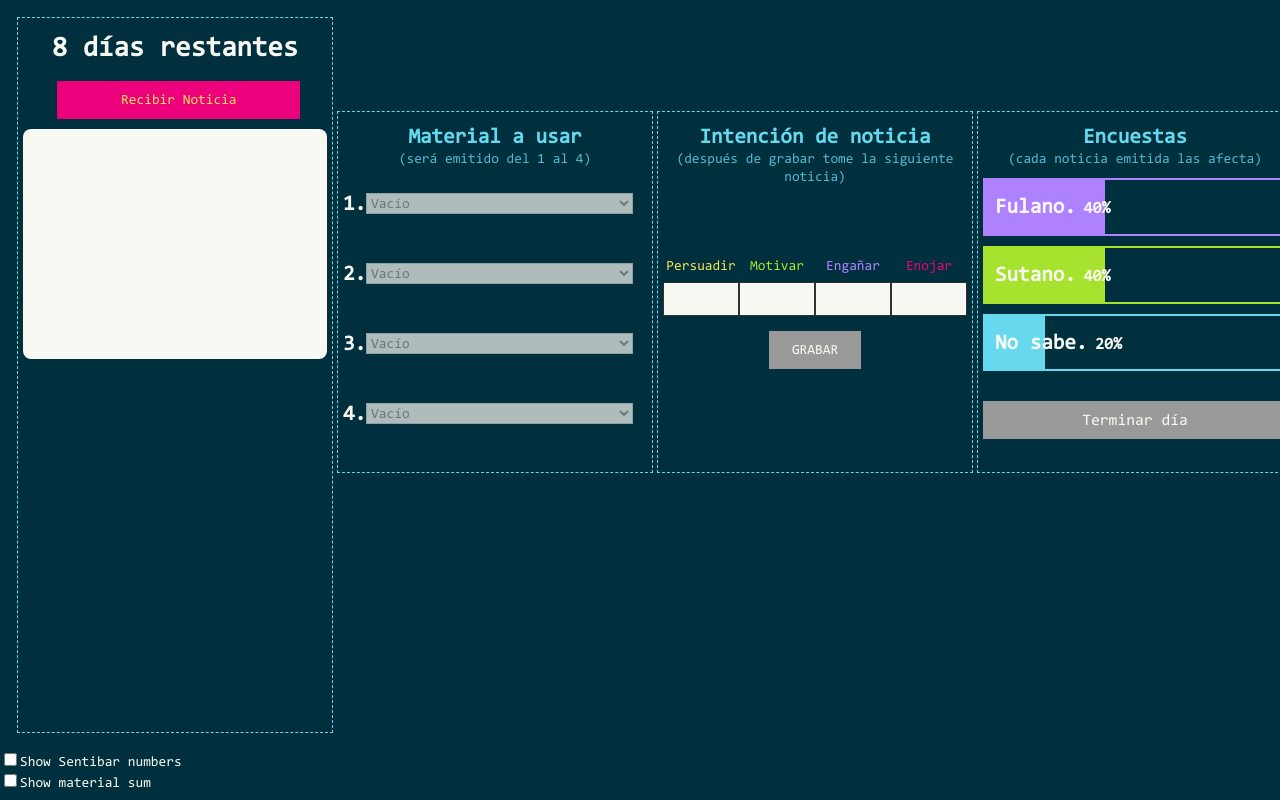
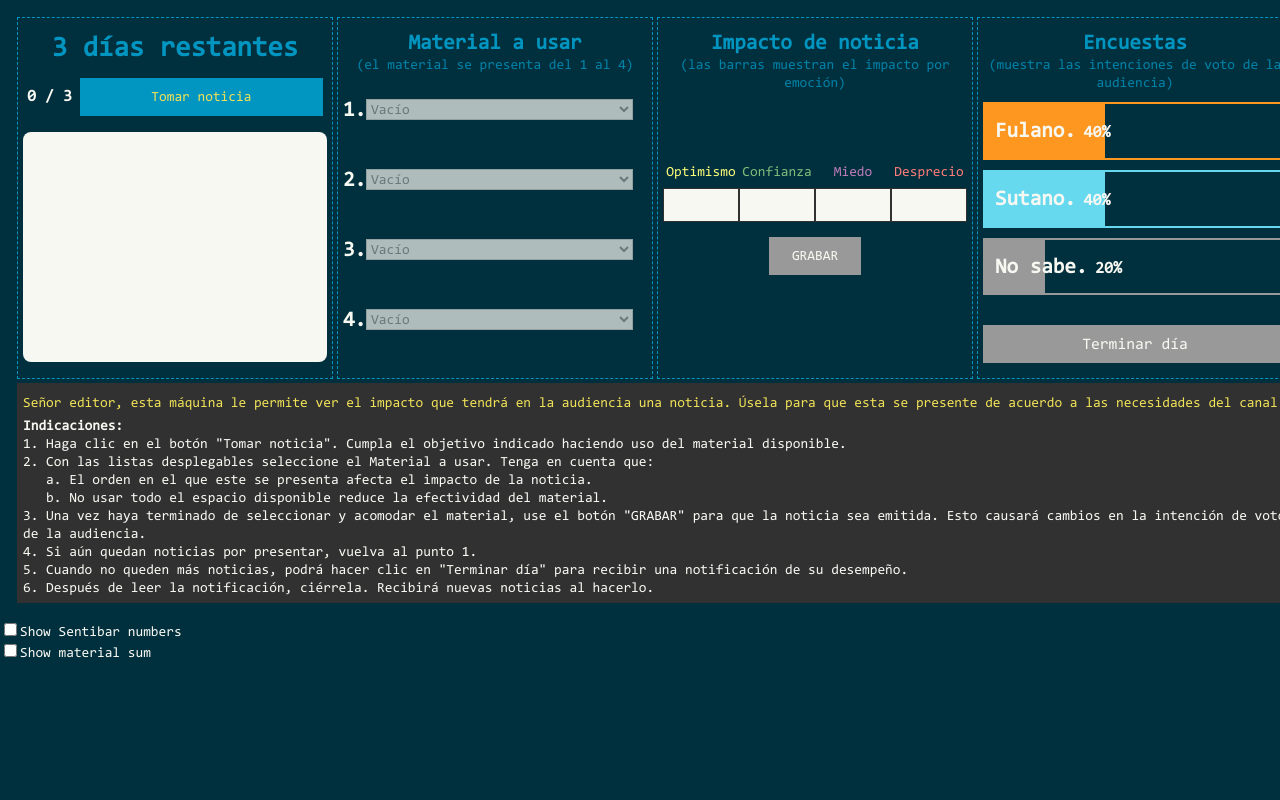
Before and after one commit to mapedorr/mimoMVI, a plain HTML site: page index.html in a window 1280 px wide. Shown: the top 800 px of the page. Drawn offline with Linux system fonts and the light colour scheme.

Commit message:
Added intructions for how to play the prototype.
Intentions changed to emotions again.
Visual feedback added for voting intentions.
Days reduced to 3.
Ready to work on all the news that will be presented to the player and
its corresponding material.

```diff
--- a/css/main.css
+++ b/css/main.css
@@ -1,3 +1,11 @@
+/*
+Colores emociones:
+  - Optimismo #fbfb79
+  - Confianza #7cbc79
+  - Miedo #bc7cb9
+  - Desprecio #fb7c79
+*/
+
 html {
   font-size: 100%;
 }
@@ -18,14 +26,14 @@ body, button, input, select, textarea, pre {
 
 button {
   border: none;
-  background: #ec007c;
+  background: #0096c1;
   color: #efe158;
   padding: 10px 5px;
 }
 
 button:active {
   background-color: #efe158;
-  color: #ec007c;
+  color: #0096c1;
 }
 
 button:disabled {
@@ -158,10 +166,11 @@ nav ul, nav ol {
 }
 
 #mimo {
-  height: 720px;
+  display: flex;
+  flex-wrap: wrap;
+  position: relative;
   background: #00303e;
   margin: 0 auto;
-  display: flex;
   padding: 15px;
 }
 
@@ -169,14 +178,11 @@ nav ul, nav ol {
   flex: 1 auto;
 }
 
-.mod-facts,
-.mod-mtl,
-.mod-preview,
-.mod-rslt {
+.mod {
   display: flex;
   flex-direction: column;
   padding: 5px;
-  border: 1px dashed #66d9ef;
+  border: 1px dashed #0096c1;
   margin: 2px;
   width: 300px;
 }
@@ -187,30 +193,21 @@ nav ul, nav ol {
   height: 350px;
 }
 
-.mod-facts .module-name,
-.mod-facts .module-desc,
-.mod-mtl .module-name,
-.mod-mtl .module-desc,
-.mod-preview .module-name,
-.mod-preview .module-desc,
-.mod-rslt .module-name,
-.mod-rslt .module-desc {
+.mod .module-name,
+.mod .module-desc {
   margin: 10px 0 0 0;
-  color: #66d9ef;
+  color: #0096c1;
   text-align: center;
 }
 
-.mod-facts .module-desc,
-.mod-mtl .module-desc,
-.mod-preview .module-desc,
-.mod-rslt .module-desc {
+.mod .module-desc {
   margin-top: 5px;
   opacity: 0.8;
 }
 
-.mod-margin-top {
+/* .mod-margin-top {
   margin-top: 96px;
-}
+} */
 
 #debug {
   margin: 0 auto;
--- a/css/mod-facts.css
+++ b/css/mod-facts.css
@@ -2,6 +2,7 @@
   margin: 5px;
   padding: 10px;
   text-align: center;
+  color: #0096c1;
 }
 
 .mod-facts .con-progress {
@@ -27,8 +28,8 @@
 }
 
 .mod-facts .current-fact span {
-  background-color: #bff4ff;
-  padding: 0px 10px;
+  /* background-color: #bff4ff; */
+  padding: 0px 5px;
 }
 
 .mod-facts .current-fact #goal span.pColor {
@@ -53,10 +54,16 @@
   margin-bottom: 10px;
 }
 
-#con-material-dispenser .header {
+#con-material-dispenser .header,
+#con-material-dispenser p {
   text-align: center;
   color: #efe158;
   margin: 10px 0;
+}
+
+#con-material-dispenser > p {
+  margin: 5px 0;
+  opacity: 0.8;
 }
 
 #con-material-dispenser .material-desc {
--- /dev/null
+++ b/css/mod-help.css
@@ -0,0 +1,18 @@
+.mod-help {
+  background-color: #313131;
+  border-color: #313131;
+}
+
+.mod-help h1,
+.mod-help h2,
+.mod-help h3,
+.mod-help h4,
+.mod-help h5,
+.mod-help h6,
+.mod-help p {
+  margin: 5px 0px;
+}
+
+.mod-help .instructions p {
+  margin: 0;
+}
--- a/css/mod-rslt.css
+++ b/css/mod-rslt.css
@@ -8,7 +8,7 @@
 
 .mod-rslt .con-groups .group {
   position: relative;
-  border: 2px solid #66d9ef;
+  border: 2px solid #999999;
   color: #f8f8f2;
   margin-top: 10px;
   padding: 0px 10px;
@@ -20,23 +20,23 @@
   top: 0;
   width: 50%;
   height: 100%;
-  background-color: #66d9ef;
+  background-color: #999999;
 }
 
 .mod-rslt .con-groups #groupA {
-  border: 2px solid #ae81ff;
+  border: 2px solid #fd971f;
 }
 
 .mod-rslt .con-groups #groupA .fill {
-  background-color: #ae81ff;
+  background-color: #fd971f;
 }
 
 .mod-rslt .con-groups #groupB {
-  border: 2px solid #a6e22e;
+  border: 2px solid #66d9ef;
 }
 
 .mod-rslt .con-groups #groupB .fill {
-  background-color: #a6e22e;
+  background-color: #66d9ef;
 }
 
 .mod-rslt .con-groups h2,
@@ -47,19 +47,7 @@
 }
 
 .mod-rslt button {
-  background: #ae81ff;
-  color: #efe158;
   width: 100%;
   margin-top: 30px;
   font-size: 16px;
 }
-
-.mod-rslt button:active {
-  background-color: #efe158;
-  color: #ae81ff;
-}
-
-.mod-rslt button:disabled {
-  background-color: #999999;
-  color: #f8f8f2;
-}
--- a/css/sentibar.css
+++ b/css/sentibar.css
@@ -22,16 +22,16 @@
 }
 
 .sentibar .persuade span {
-  color: #efe158;
+  color: #fbfb79;
 }
 .sentibar .motivate span {
-  color: #a6e22e;
+  color: #7cbc79;
 }
 .sentibar .cajole span {
-  color: #ae81ff;
+  color: #bc7cb9;
 }
 .sentibar .anger span {
-  color: #ec007c;
+  color: #fb7c79;
 }
 
 .sentibar .cell .value {
--- a/index.html
+++ b/index.html
@@ -12,6 +12,7 @@
   <link rel="stylesheet" type="text/css" media="screen" href="css/mod-mtl.css" />
   <link rel="stylesheet" type="text/css" media="screen" href="css/mod-preview.css" />
   <link rel="stylesheet" type="text/css" media="screen" href="css/mod-rslt.css" />
+  <link rel="stylesheet" type="text/css" media="screen" href="css/mod-help.css" />
 </head>
 
 <body onload="turnOnMimo()">
@@ -23,11 +24,11 @@
   </h1> -->
   <div id="mimo">
     <!-- MODULE FACTS -->
-    <div class="mod-facts">
+    <div class="mod mod-facts">
       <h1><b id="day-count">?</b> días restantes</h1>
       <div class="con-progress">
         <h3 id="facts-count"></h3>
-        <button id="next-fact">Recibir Noticia</button>
+        <button id="next-fact">Tomar noticia</button>
       </div>
       <div id="fact-desc" class="current-fact bg-white black">
         <div id="who"><b>¿Quien?</b><span></span>.</div>
@@ -38,21 +39,25 @@
           <hr>
           <b>Objetivo</b>
           <br>
-          Use el material disponible para <span></span>.
-          <div id="goal-avoid">Evite <span></span>.</div>
+          Use el material disponible para causar <span></span>.
+          <div id="goal-avoid">Evite causar <span></span>.</div>
         </div>
-        <div id="status"><b>Estado.</b><span></span></div>
+        <div id="status">
+          <hr>
+          <b>Estado.</b><span></span>
+        </div>
       </div>
       <div id="con-material-dispenser">
         <h3 class="header">Material disponible</h3>
+        <p>(ponga el cursor sobre el color para ver una descripción)</p>
         <div class="body"></div>
       </div>
     </div>
 
     <!-- MODULE MATERIAL -->
-    <div class="mod-mtl mod-margin-top">
+    <div class="mod mod-mtl mod-margin-top">
       <h2 class="module-name">Material a usar</h2>
-      <p class="module-desc">(será emitido del 1 al 4)</p>
+      <p class="module-desc">(el material se presenta del 1 al 4)</p>
       <div class="con-material">
         <div id="mtl-01" class="row-material">
           <h2>1.</h1>
@@ -62,19 +67,19 @@
               </select>
             </div>
             <div class="sentibar">
-              <div class="persuade cell">
+              <div class="persuade cell" title="Optimismo">
                 <div class="fill"></div>
                 <div class="value">1</div>
               </div>
-              <div class="motivate cell">
+              <div class="motivate cell" title="Confianza">
                 <div class="fill"></div>
                 <div class="value">1</div>
               </div>
-              <div class="cajole cell">
+              <div class="cajole cell" title="Miedo">
                 <div class="fill"></div>
                 <div class="value">1</div>
               </div>
-              <div class="anger cell">
+              <div class="anger cell" title="Desprecio">
                 <div class="fill"></div>
                 <div class="value">1</div>
               </div>
@@ -88,19 +93,19 @@
               </select>
             </div>
             <div class="sentibar">
-              <div class="persuade cell">
+              <div class="persuade cell" title="Optimismo">
                 <div class="fill"></div>
                 <div class="value">1</div>
               </div>
-              <div class="motivate cell">
+              <div class="motivate cell" title="Confianza">
                 <div class="fill"></div>
                 <div class="value">1</div>
               </div>
-              <div class="cajole cell">
+              <div class="cajole cell" title="Miedo">
                 <div class="fill"></div>
                 <div class="value">1</div>
               </div>
-              <div class="anger cell">
+              <div class="anger cell" title="Desprecio">
                 <div class="fill"></div>
                 <div class="value">1</div>
               </div>
@@ -114,19 +119,19 @@
               </select>
             </div>
             <div class="sentibar">
-              <div class="persuade cell">
+              <div class="persuade cell" title="Optimismo">
                 <div class="fill"></div>
                 <div class="value">1</div>
               </div>
-              <div class="motivate cell">
+              <div class="motivate cell" title="Confianza">
                 <div class="fill"></div>
                 <div class="value">1</div>
               </div>
-              <div class="cajole cell">
+              <div class="cajole cell" title="Miedo">
                 <div class="fill"></div>
                 <div class="value">1</div>
               </div>
-              <div class="anger cell">
+              <div class="anger cell" title="Desprecio">
                 <div class="fill"></div>
                 <div class="value">1</div>
               </div>
@@ -140,19 +145,19 @@
               </select>
             </div>
             <div class="sentibar">
-              <div class="persuade cell">
+              <div class="persuade cell" title="Optimismo">
                 <div class="fill"></div>
                 <div class="value">1</div>
               </div>
-              <div class="motivate cell">
+              <div class="motivate cell" title="Confianza">
                 <div class="fill"></div>
                 <div class="value">1</div>
               </div>
-              <div class="cajole cell">
+              <div class="cajole cell" title="Miedo">
                 <div class="fill"></div>
                 <div class="value">1</div>
               </div>
-              <div class="anger cell">
+              <div class="anger cell" title="Desprecio">
                 <div class="fill"></div>
                 <div class="value">1</div>
               </div>
@@ -162,27 +167,27 @@
     </div>
 
     <!-- MODULE PREVIEW -->
-    <div class="mod-preview mod-margin-top">
-      <h2 class="module-name">Intención de noticia</h1>
-      <p class="module-desc">(después de grabar tome la siguiente noticia)</p>
+    <div class="mod mod-preview mod-margin-top">
+      <h2 class="module-name">Impacto de noticia</h1>
+        <p class="module-desc">(las barras muestran el impacto por emoción)</p>
         <div id="mod-preview-sentibar" class="sentibar">
           <div class="persuade cell">
-          <span>Persuadir</span>
+            <span>Optimismo</span>
             <div class="fill"></div>
             <div class="value">2</div>
           </div>
           <div class="motivate cell">
-          <span>Motivar</span>
+            <span>Confianza</span>
             <div class="fill"></div>
             <div class="value">2</div>
           </div>
           <div class="cajole cell">
-          <span>Engañar</span>
+            <span>Miedo</span>
             <div class="fill"></div>
             <div class="value">2</div>
           </div>
           <div class="anger cell">
-          <span>Enojar</span>
+            <span>Desprecio</span>
             <div class="fill"></div>
             <div class="value">2</div>
           </div>
@@ -212,9 +217,9 @@
     </div>
 
     <!-- MODULE RESULTS -->
-    <div class="mod-rslt mod-margin-top">
+    <div class="mod mod-rslt mod-margin-top">
       <h2 class="module-name">Encuestas</h2>
-      <p class="module-desc">(cada noticia emitida las afecta)</p>
+      <p class="module-desc">(muestra las intenciones de voto de la audiencia)</p>
       <div class="con-groups">
         <div class="group" id="groupA">
           <h2></h2>
@@ -233,7 +238,43 @@
         </div>
       </div>
       <button id="end-day">Terminar día</button>
-      <p id="end-day-desc" class="module-desc">Úselo para recibir nuevas noticias</p>
+    </div>
+
+    <!-- MODULE HELP -->
+    <div class="mod mod-help">
+      <p class="yellow">
+        Señor editor, esta máquina le permite ver el impacto que tendrá en la audiencia una noticia. Úsela para que
+        esta se presente de acuerdo a las necesidades del canal.
+      </p>
+      <b>Indicaciones:</b>
+      <div class="instructions">
+        <p>
+          1. Haga clic en el botón "Tomar noticia". Cumpla el objetivo indicado haciendo uso del material disponible.
+        </p>
+        <p>
+          2. Con las listas desplegables seleccione el Material a usar. Tenga en cuenta que:
+        </p>
+        <p>
+          &nbsp;&nbsp;&nbsp;a. El orden en el que este se presenta afecta el impacto de la noticia.
+        </p>
+        <p>
+          &nbsp;&nbsp;&nbsp;b. No usar todo el espacio disponible reduce la efectividad del material.
+        </p>
+        <p>
+          3. Una vez haya terminado de seleccionar y acomodar el material, use el botón "GRABAR" para que la noticia
+          sea emitida. Esto causará cambios en la intención de voto de la audiencia.
+        </p>
+        <p>
+          4. Si aún quedan noticias por presentar, vuelva al punto 1.
+        </p>
+        <p>
+          5. Cuando no queden más noticias, podrá hacer clic en "Terminar día" para recibir una notificación de su
+          desempeño.
+        </p>
+        <p>
+          6. Después de leer la notificación, ciérrela. Recibirá nuevas noticias al hacerlo.
+        </p>
+      </div>
     </div>
   </div>
   <div id="debug">
--- a/js/data.js
+++ b/js/data.js
@@ -1,7 +1,7 @@
 const MATERIAL = {
   // listados de adj. y sus. https://bit.ly/2JB6mSP
-  0: { desc: 'adulto contento', p: 2, m: 3, c: 1, a: 0 },
-  1: { desc: 'adulto indigando', p: 1, m: 0, c: 2, a: 3 },
+  0: { desc: 'adultos contentos', p: 2, m: 3, c: 1, a: 0 },
+  1: { desc: 'adultos indigandos', p: 1, m: 0, c: 2, a: 3 },
   2: { desc: 'casas bonitas', p: 2, m: 3, c: 2, a: 0 },
   3: { desc: 'casas descuidadas', p: 1, m: 0, c: 3, a: 2 },
   4: { desc: 'jugadas agresivas', p: 0, m: 3, c: 0, a: 3 },
@@ -12,9 +12,9 @@ const FACTS = [
   [
     {
       who: candidateA,
-      where: 'En debate',
-      what: 'Hablando de propuestas para Economía',
-      goal: GOAL_TYPE.c,
+      where: 'En debate TV',
+      what: 'Habla de propuestas para Economía',
+      goal: GOAL_TYPE.m,
       goalAvoid: GOAL_TYPE.a,
       material: [0, 1, 2, 3],
       maxMaterial: 2,
@@ -23,8 +23,8 @@ const FACTS = [
     },
     {
       who: candidateB,
-      where: 'En debate',
-      what: 'Hablando de propuestas para Economía',
+      where: 'En debate TV',
+      what: 'Habla de propuestas para Economía',
       goal: GOAL_TYPE.a,
       goalAvoid: GOAL_TYPE.m,
       material: [0, 1, 2, 3],
--- a/js/main.js
+++ b/js/main.js
@@ -9,12 +9,13 @@
  */
 const candidateA = 'Fulano';
 const candidateB = 'Sutano';
-const MAX_DAYS = 8;
+const MAX_DAYS = 3;
+// sobre emociones: https://bit.ly/2G8qzAX
 const INTENTIONS = {
-  p: 'Persuadir',
-  m: 'Motivar',
-  c: 'Engañar',
-  a: 'Enojar'
+  p: 'Optimismo',
+  m: 'Confianza',
+  c: 'Miedo',
+  a: 'Desprecio'
 };
 const GOAL_TYPE = {
   p: 'p',
--- a/js/modFacts.js
+++ b/js/modFacts.js
@@ -41,6 +41,9 @@ const moduleFacts = {
     if (currentDay <= 0) {
       alert('the simulation has ended!');
     }
+    else {
+      factsCount.text(`0 / ${dayFacts.length}`);
+    }
   },
 
   /**
@@ -67,6 +70,7 @@ const moduleFacts = {
     factDesc.what.find('span').text(currentFact.what);
     factDesc.what.show();
 
+    if (currentFact.goal) {
       const goalSpan = factDesc.goal.find('span');
       goalSpan.text(currentFact.goal ? INTENTIONS[currentFact.goal] : 'Informar');
       goalSpan.removeClass();
@@ -83,8 +87,14 @@ const moduleFacts = {
       else {
         factDesc.goalAvoid.hide();
       }
+
       factDesc.goal.show();
-    factDesc.status.find('span').text('En progreso');
+    }
+    else {
+      factDesc.goal.hide();
+    }
+
+    factDesc.status.find('span').text('En edición');
     factDesc.status.show();
 
     // show the material available for the fact
@@ -94,19 +104,19 @@ const moduleFacts = {
       <div class="material-slot">
         <p class="material-desc">${MATERIAL[value].desc}</p>
         <div class="sentibar">
-          <div class="persuade cell">
+          <div class="persuade cell" title="${INTENTIONS.p}">
             <div class="fill"></div>
             <div class="value">${MATERIAL[value].p}</div>
           </div>
-          <div class="motivate cell">
+          <div class="motivate cell" title="${INTENTIONS.m}">
             <div class="fill"></div>
             <div class="value">${MATERIAL[value].m}</div>
           </div>
-          <div class="cajole cell">
+          <div class="cajole cell" title="${INTENTIONS.c}">
             <div class="fill"></div>
             <div class="value">${MATERIAL[value].c}</div>
           </div>
-          <div class="anger cell">
+          <div class="anger cell" title="${INTENTIONS.a}">
             <div class="fill"></div>
             <div class="value">${MATERIAL[value].a}</div>
           </div>
```
Also changed, not shown: js/modResults.js (+10 -3 lines). Lines whose indentation alone changed are shown as unchanged.
